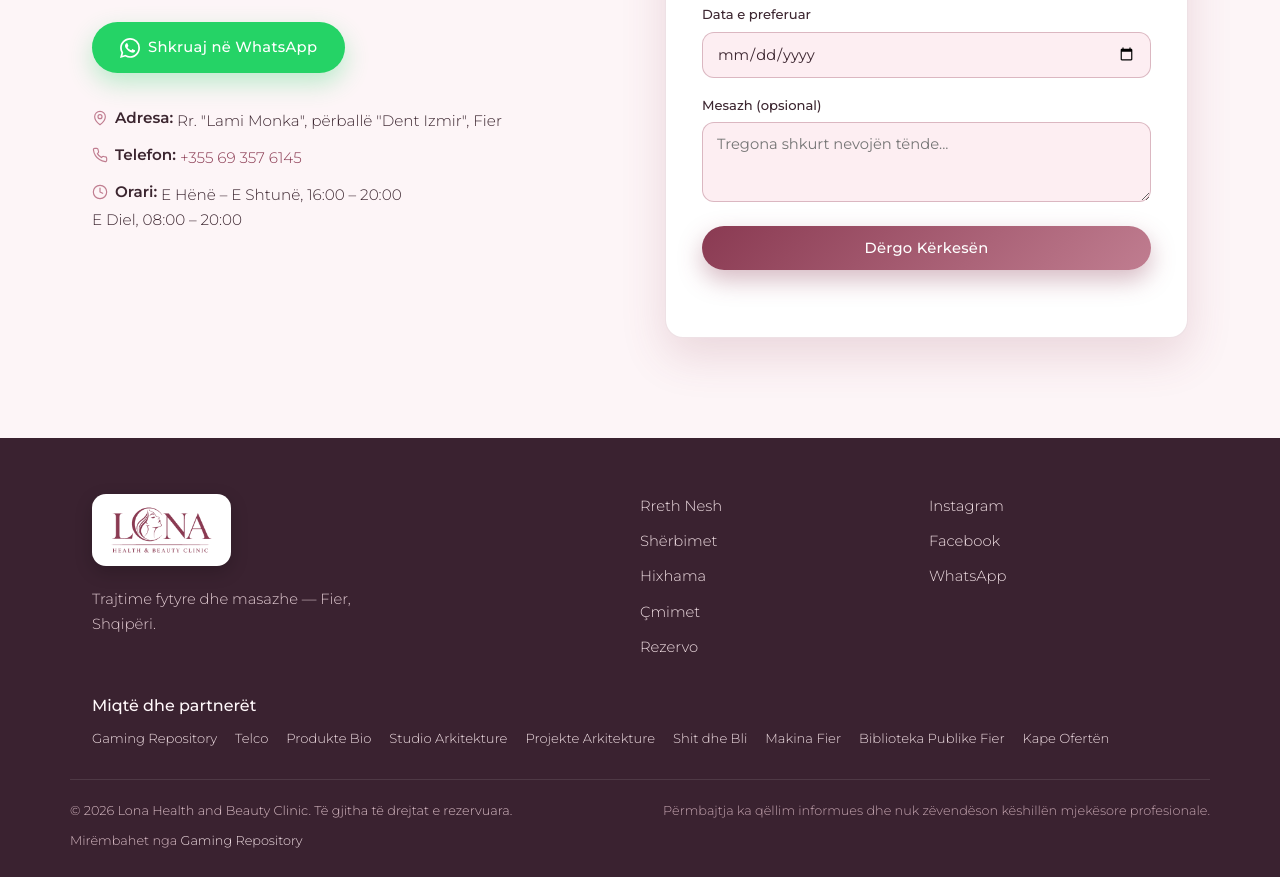
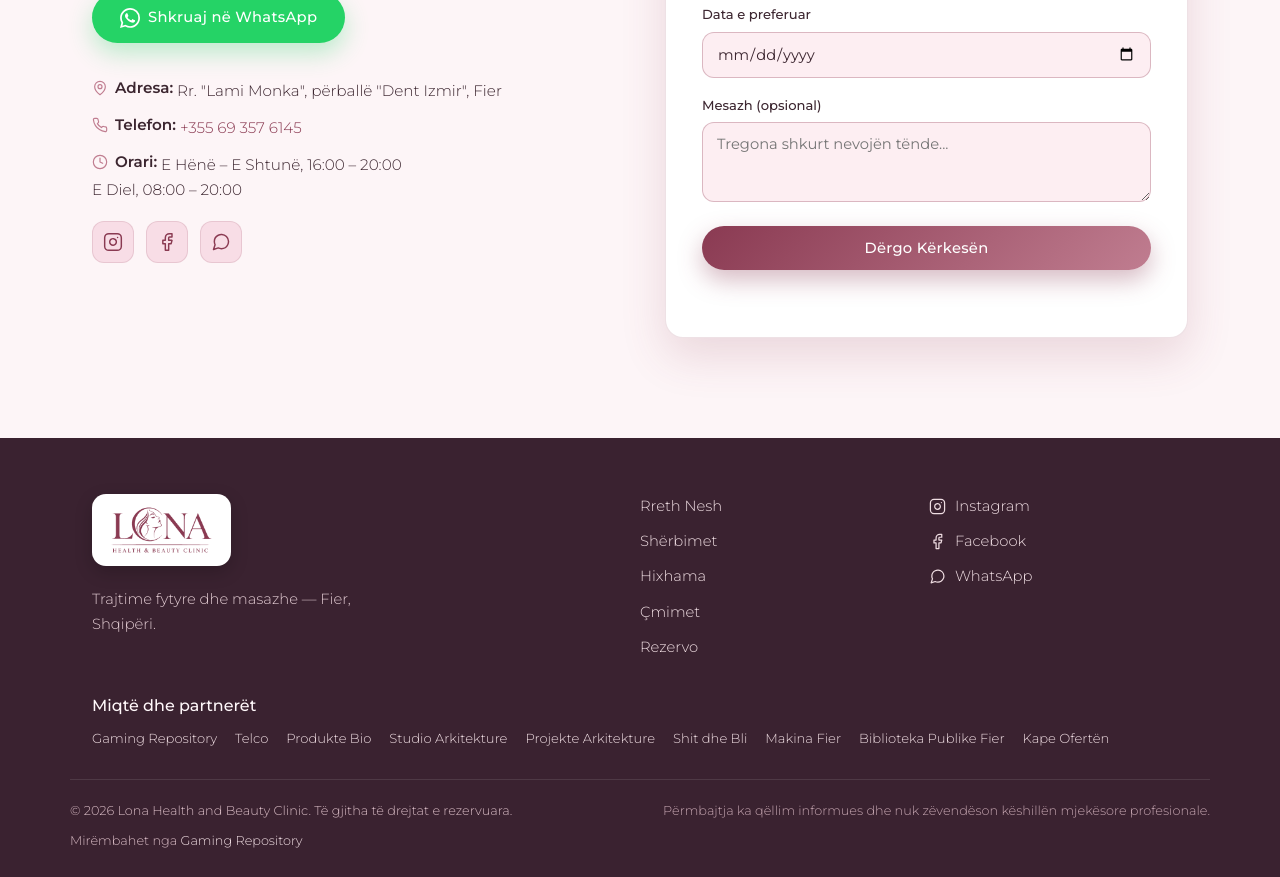
Before and after one commit to gaming-clan/vitalhijamafier, a plain HTML site: page index.html in a window 1280 px wide. Shown: the part 6822-7699 px from the top of the page. Drawn offline with nearby package versions, Linux system fonts and the light colour scheme.

Commit message:
Surface client social links with brand icons
The real Instagram and Facebook links were already in the footer and JSON-LD;
add recognizable line icons to the footer links and a social icon row
(Instagram, Facebook, WhatsApp) in the contact section so they are visible
near the booking form.

Co-Authored-By: Claude Opus 4.8 <noreply@anthropic.com>
Claude-Session: https://claude.ai/code/session_01LJeA3LWTXGcxZpUWfaDFQH

```diff
--- a/index.html
+++ b/index.html
@@ -443,6 +443,11 @@
             <p><strong><svg class="ico" viewBox="0 0 24 24" fill="none" stroke="currentColor" stroke-width="1.75" stroke-linecap="round" stroke-linejoin="round" aria-hidden="true"><path d="M22 16.92v3a2 2 0 0 1-2.18 2 19.79 19.79 0 0 1-8.63-3.07 19.5 19.5 0 0 1-6-6 19.79 19.79 0 0 1-3.07-8.67A2 2 0 0 1 4.11 2h3a2 2 0 0 1 2 1.72 12.84 12.84 0 0 0 .7 2.81 2 2 0 0 1-.45 2.11L8.09 9.91a16 16 0 0 0 6 6l1.27-1.27a2 2 0 0 1 2.11-.45 12.84 12.84 0 0 0 2.81.7A2 2 0 0 1 22 16.92z"/></svg> Telefon:</strong> <a href="tel:+355693576145">+355 69 357 6145</a></p>
             <p><strong><svg class="ico" viewBox="0 0 24 24" fill="none" stroke="currentColor" stroke-width="1.75" stroke-linecap="round" stroke-linejoin="round" aria-hidden="true"><circle cx="12" cy="12" r="10"/><path d="M12 6v6l4 2"/></svg> Orari:</strong> E Hënë – E Shtunë, 16:00 – 20:00<br>E Diel, 08:00 – 20:00</p>
           </div>
+          <div class="contact-social">
+            <a href="https://www.instagram.com/vital_hixhama_fier/" aria-label="Instagram" target="_blank" rel="noopener noreferrer"><svg viewBox="0 0 24 24" fill="none" stroke="currentColor" stroke-width="1.75" stroke-linecap="round" stroke-linejoin="round" aria-hidden="true"><rect width="20" height="20" x="2" y="2" rx="5"/><path d="M16 11.37A4 4 0 1 1 12.63 8 4 4 0 0 1 16 11.37z"/><path d="M17.5 6.5h.01"/></svg></a>
+            <a href="https://www.facebook.com/profile.php?id=61577046336108" aria-label="Facebook" target="_blank" rel="noopener noreferrer"><svg viewBox="0 0 24 24" fill="none" stroke="currentColor" stroke-width="1.75" stroke-linecap="round" stroke-linejoin="round" aria-hidden="true"><path d="M18 2h-3a5 5 0 0 0-5 5v3H7v4h3v8h4v-8h3l1-4h-4V7a1 1 0 0 1 1-1h3z"/></svg></a>
+            <a href="https://wa.me/355693576145" aria-label="WhatsApp" target="_blank" rel="noopener noreferrer"><svg viewBox="0 0 24 24" fill="none" stroke="currentColor" stroke-width="1.75" stroke-linecap="round" stroke-linejoin="round" aria-hidden="true"><path d="M21 11.5a8.38 8.38 0 0 1-.9 3.8 8.5 8.5 0 0 1-7.6 4.7 8.38 8.38 0 0 1-3.8-.9L3 21l1.9-5.7a8.38 8.38 0 0 1-.9-3.8 8.5 8.5 0 0 1 4.7-7.6 8.38 8.38 0 0 1 3.8-.9h.5a8.48 8.48 0 0 1 8 8z"/></svg></a>
+          </div>
         </div>
 
         <div class="col-card">
@@ -499,9 +504,9 @@
         <a href="#rezervo">Rezervo</a>
       </nav>
       <div class="footer-social">
-        <a href="https://www.instagram.com/vital_hixhama_fier/" aria-label="Instagram" target="_blank" rel="noopener noreferrer">Instagram</a>
-        <a href="https://www.facebook.com/profile.php?id=61577046336108" aria-label="Facebook" target="_blank" rel="noopener noreferrer">Facebook</a>
-        <a href="https://wa.me/355693576145" aria-label="WhatsApp" target="_blank" rel="noopener noreferrer">WhatsApp</a>
+        <a href="https://www.instagram.com/vital_hixhama_fier/" aria-label="Instagram" target="_blank" rel="noopener noreferrer"><svg class="ico" viewBox="0 0 24 24" fill="none" stroke="currentColor" stroke-width="1.75" stroke-linecap="round" stroke-linejoin="round" aria-hidden="true"><rect width="20" height="20" x="2" y="2" rx="5"/><path d="M16 11.37A4 4 0 1 1 12.63 8 4 4 0 0 1 16 11.37z"/><path d="M17.5 6.5h.01"/></svg> Instagram</a>
+        <a href="https://www.facebook.com/profile.php?id=61577046336108" aria-label="Facebook" target="_blank" rel="noopener noreferrer"><svg class="ico" viewBox="0 0 24 24" fill="none" stroke="currentColor" stroke-width="1.75" stroke-linecap="round" stroke-linejoin="round" aria-hidden="true"><path d="M18 2h-3a5 5 0 0 0-5 5v3H7v4h3v8h4v-8h3l1-4h-4V7a1 1 0 0 1 1-1h3z"/></svg> Facebook</a>
+        <a href="https://wa.me/355693576145" aria-label="WhatsApp" target="_blank" rel="noopener noreferrer"><svg class="ico" viewBox="0 0 24 24" fill="none" stroke="currentColor" stroke-width="1.75" stroke-linecap="round" stroke-linejoin="round" aria-hidden="true"><path d="M21 11.5a8.38 8.38 0 0 1-.9 3.8 8.5 8.5 0 0 1-7.6 4.7 8.38 8.38 0 0 1-3.8-.9L3 21l1.9-5.7a8.38 8.38 0 0 1-.9-3.8 8.5 8.5 0 0 1 4.7-7.6 8.38 8.38 0 0 1 3.8-.9h.5a8.48 8.48 0 0 1 8 8z"/></svg> WhatsApp</a>
       </div>
     </div>
     <div class="container footer-partners">
--- a/styles.css
+++ b/styles.css
@@ -481,3 +481,15 @@ a:hover { color: var(--lilac); }
 .callout strong svg { width: 16px; height: 16px; color: var(--lilac-dark); vertical-align: -3px; margin-right: 2px; }
 /* Quiet dot instead of the ✦ bullet on price lists */
 .price-card ul li::before { content: ""; width: 5px; height: 5px; border-radius: 50%; background: var(--lilac); position: absolute; left: 3px; top: .62em; }
+
+/* ===== Social links (footer + contact) ===== */
+.footer-social a { display: inline-flex; align-items: center; gap: 9px; }
+.footer-social a svg { width: 17px; height: 17px; flex: 0 0 auto; }
+.contact-social { display: flex; gap: 12px; margin-top: 18px; }
+.contact-social a {
+  width: 42px; height: 42px; border-radius: 12px; display: grid; place-items: center;
+  color: var(--lilac-dark); background: var(--lilac-soft2);
+  border: 1px solid rgba(138,58,82,.14); transition: background .2s, color .2s;
+}
+.contact-social a:hover { background: var(--lilac-dark); color: #fff; }
+.contact-social svg { width: 20px; height: 20px; }
```
